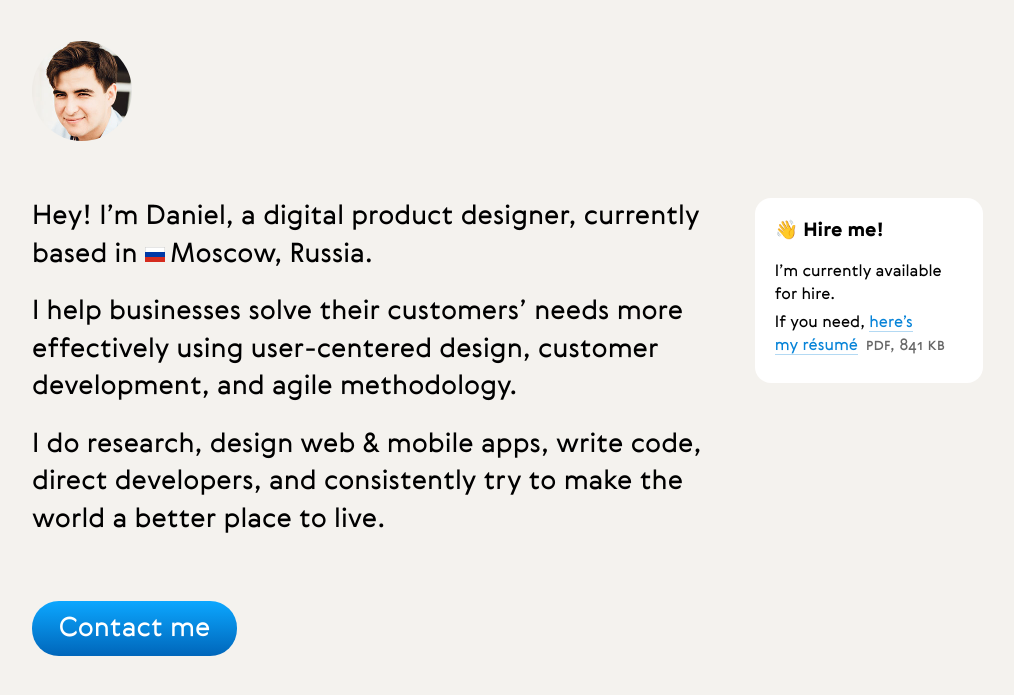
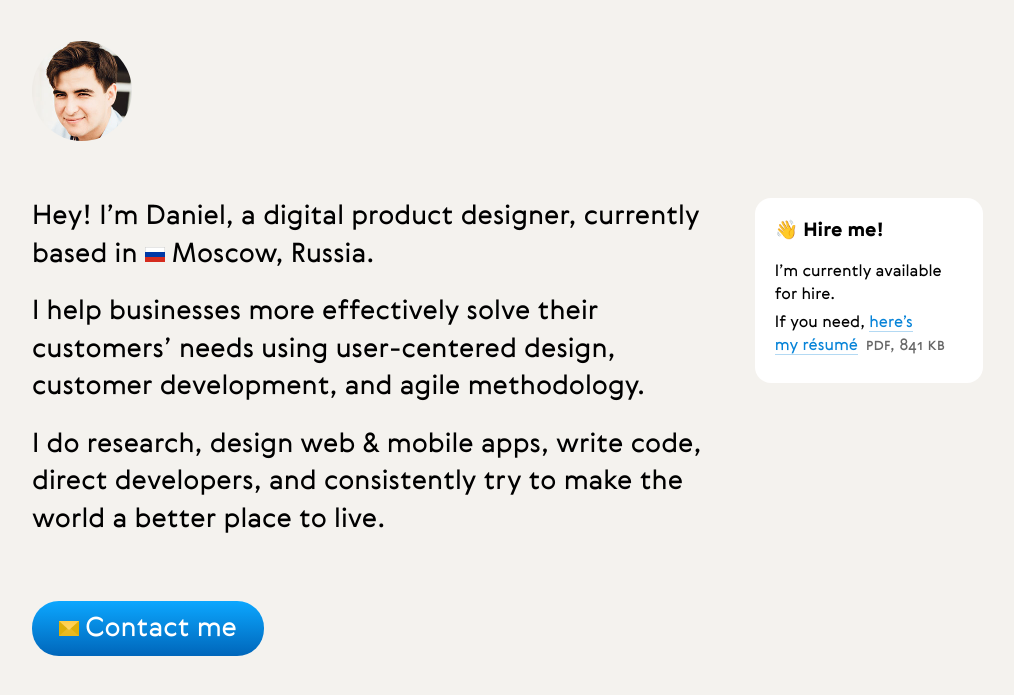
Before and after one commit to danielverdugo/danielverdugo.github.io, a Jekyll site: the page built from index.html, in a window 1280 px wide. Shown: the top 695 px of the page, without its empty margins (78-1092 px from the left). Built offline with Jekyll 4.4.1, drawn with Linux system fonts in a browser that asks for light colours; comment, search, counter and statistics services are not loaded.

Commit message:
Added mail icon and edited description

```diff
--- a/_includes/core.sass
+++ b/_includes/core.sass
@@ -38,7 +38,7 @@ a.span
 
 img.inline
     display: inline
-    margin-right: 0.2em
+    margin-right: 0.25em
 
 nobr
     white-space: nowrap
--- a/index.html
+++ b/index.html
@@ -13,7 +13,7 @@ title: Daniel Verdugo Nosov
     <div class="unit two-thirds">
         <div class="highlight">
             <p>Hey! I&rsquo;m Daniel, a&nbsp;digital product designer, currently based <nobr>in&nbsp;<img src="/i/flag-ru.png" height="20" width="20" class="inline">Moscow, Russia.</nobr></p>
-            <p>I&nbsp;help businesses solve their customers&rsquo; needs more effectively using user-centered design, customer development, and agile methodology.</p>
+            <p>I&nbsp;help businesses more effectively solve their customers&rsquo; needs using user-centered design, customer development, and agile methodology.</p>
             <p>I&nbsp;do research, design web &amp;&nbsp;mobile apps, write code, direct developers, and consistently try to&nbsp;make the world a&nbsp;better place to&nbsp;live.</p>
         </div>
     </div>
@@ -28,6 +28,6 @@ title: Daniel Verdugo Nosov
 </div>
 <div class="grid" style="padding-bottom: 3em;">
     <div class="unit whole">
-        <div style="margin-top: 1.5em" class="aligncenter-mob"><a href="mailto:hello&#64;danielverdugo.com" class="email">Contact&nbsp;me</a></div>
+        <div style="margin-top: 1.5em" class="aligncenter-mob"><a href="mailto:hello&#64;danielverdugo.com" class="email"><img src="/i/mail.png" height="20" width="20" class="inline">Contact&nbsp;me</a></div>
     </div>
 </div>
```
Also changed, not shown: i/mail.png (added).
